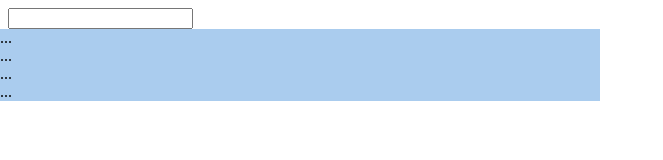
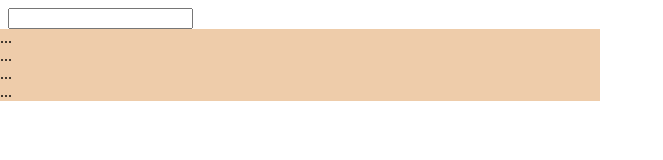
Before and after one commit to catos/taco, an Electron app: page src/filelist/filelist.html in a window 1200 px wide. Shown: the whole page, without its empty margins (0-663 px from the left). Drawn offline with Linux system fonts and the light colour scheme; no server answers.

Commit message:
Now then?

```diff
--- a/src/filelist/filelist.css
+++ b/src/filelist/filelist.css
@@ -9,5 +9,5 @@
     position: absolute;
     left: 0;
     width: 50%;
-    background-color: #ace;
+    background-color: #eca;
 }
```
